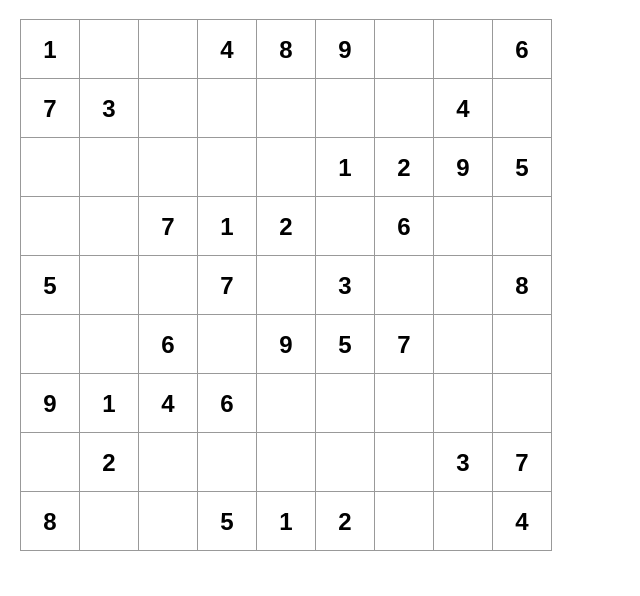
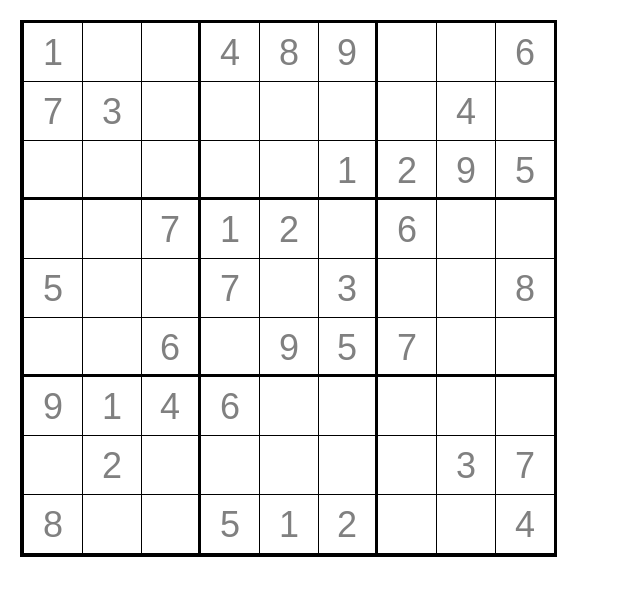
Before and after one commit to nepties/FE-Training, a React (Create React App) app: page / in a window 1280 px wide. Shown: the top 596 px of the page, without its empty margins (0-640 px from the left). Built offline with nearby package versions, Linux system fonts and the light colour scheme.

Commit message:
add button select event, border

```diff
--- a/src/index.css
+++ b/src/index.css
@@ -17,12 +17,16 @@ ol, ul {
   margin-bottom: 10px;
 }
 
+
+.game-board {
+  border: 3px solid #000;
+}
+
 .square {
   background: #fff;
-  border: 1px solid #999;
+  border: 1px solid #000;
   float: left;
-  font-size: 24px;
-  font-weight: bold;
+  font-size: 36px;
   line-height: 60px;
   height: 60px;
   margin-right: -1px;
@@ -30,14 +34,23 @@ ol, ul {
   padding: 0;
   text-align: center;
   width: 60px;
+  color: #808080;
 }
 
 .square:focus {
-  outline: none;
+  background: #cfc;
 }
 
-.kbd-navigation .square:focus {
-  background: #ddd;
+.square.editable {
+  color: #000;
+}
+
+.square.right-boundary {
+  border-right: 3px solid #000;
+}
+
+.square.bottom-boundary {
+  border-bottom: 3px solid #000;
 }
 
 .game {
--- a/src/index.js
+++ b/src/index.js
@@ -7,16 +7,33 @@ class Square extends React.Component {
     super(props);
     this.state = {
       value: props.value,
+      editable: '',
     }
+
+    if (props.value == null) {
+      this.state.editable = ' editable';
+    }
+
   }
 
   render() {
+    let borderClass = '';
+
+    if (this.props.id % 3 === 2 && this.props.id % 9 !== 8) {
+      borderClass += ' right-boundary';
+    }
+
+    if (Math.floor(this.props.id / 9) === 2 || Math.floor(this.props.id / 9) === 5) {
+      borderClass += ' bottom-boundary';
+    }
+
     return (
       <button
-        className="square"
+        className={"square" + this.state.editable + borderClass}
         id={this.props.id}
+        onClick={() => this.props.onClick()}
       >
-        {this.state.value}
+        {this.props.value}
       </button>
     );
   }
@@ -28,19 +45,44 @@ class Board extends React.Component {
     super(props);
     this.state = {
       sudoku : this.props.sudoku,
+      selectedBoxId : -1,
     }
   }
 
+  handleClick(i) {
+    this.setState({selectedBoxId: i});
+  }
+
+  handleKeyDown(e) {
+    if (e.keyCode >= 49 && e.keyCode <= 57) {
+      console.log(e.keyCode - 48);
+    }
+  }
+
+  updateSudoku(value) {
+    const sudoku = this.state.sudoku.splice();
+    sudoku[this.selectedBoxId] = value;
+    this.setState({sudoku: sudoku});
+  }
+
+
   renderSquare(id, value) {
-    return <Square id={id} key={"square" + id} value ={value}/>;
+    return (
+      <Square
+        id={id}
+        key={"square" + id}
+        value={value}
+        onClick={() => this.handleClick(id)}
+      />
+    );
   }
 
   renderRow(size, rowNum) {
 
     let row = Array(size).fill(null);
     for (let i = 0; i < size; i++) {
-      let squareNum = i + size * rowNum
-      row[i] = this.renderSquare(squareNum + 1, this.state.sudoku[squareNum]);
+      let id = i + size * rowNum
+      row[i] = this.renderSquare(id, this.state.sudoku[id]);
     }
 
     return (
@@ -59,7 +101,7 @@ class Board extends React.Component {
     }
 
     return (
-      <div>
+      <div onKeyDown={this.handleKeyDown}>
         {board}
       </div>
     );
@@ -98,12 +140,6 @@ ReactDOM.render(
 
 
 /*  TODO :
-      스도쿠 Array 생성
-      스도쿠 Array의 기본값 넣기
-      버튼 선택 이벤트 넣기
       버튼 값 입력 이벤트 넣기
-      스도쿠 Array의 값 변경
       오류 검산?
-
-      큰 상자 겹쳐서 생성
 */
```
